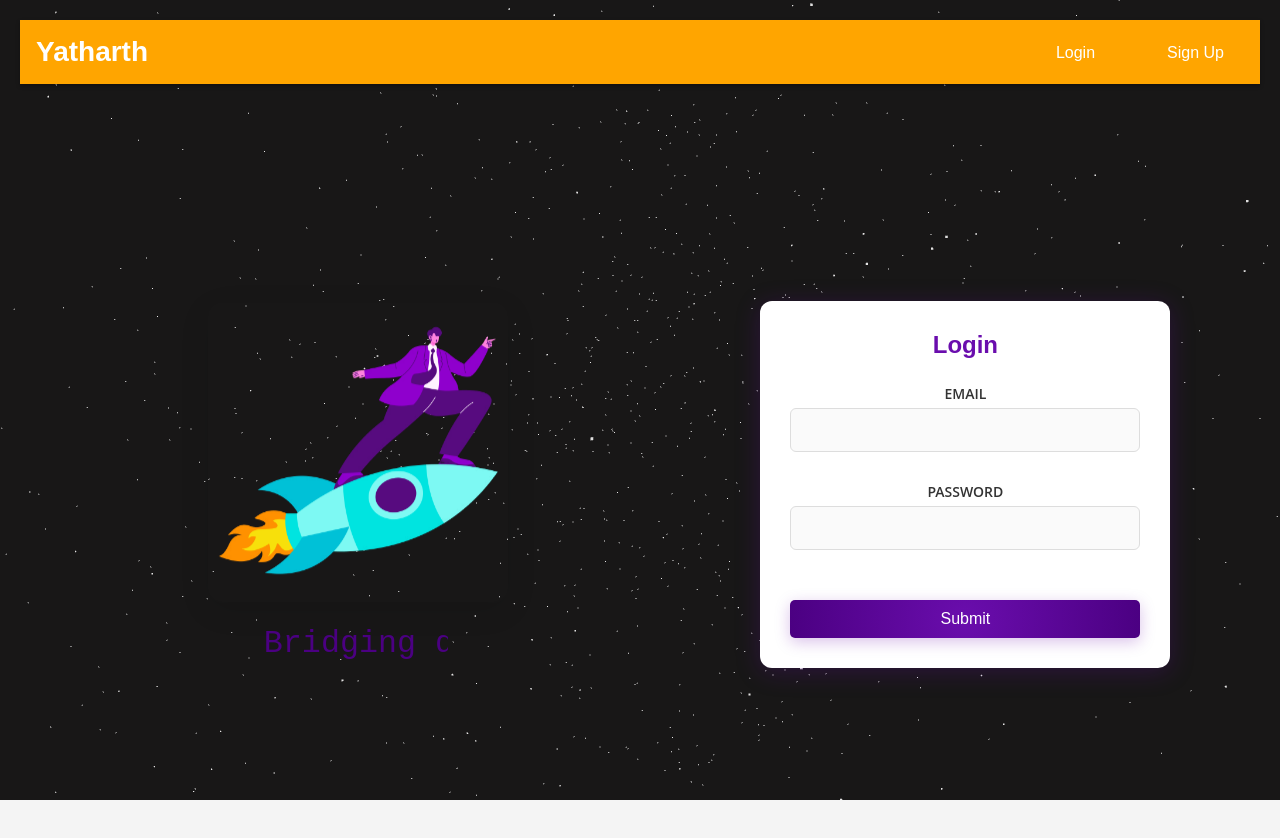
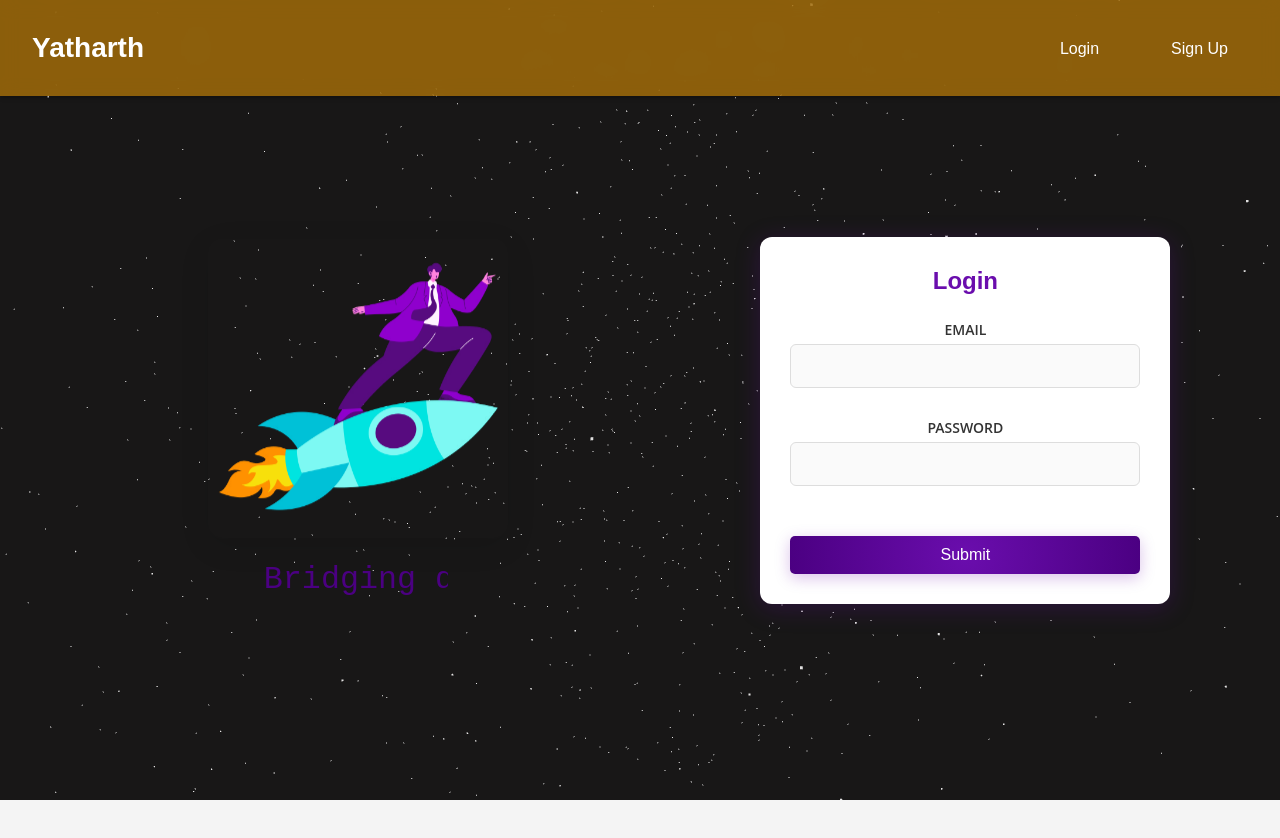
Before and after one commit to Aadithya-J/sih24, a React (Vite) app in the folder frontend/: page /login in a window 1280 px wide. Shown: the top 838 px of the page. Built offline with nearby package versions, Linux system fonts and the light colour scheme.

Commit message:
navbar stick

```diff
--- a/frontend/src/components/Navbar/Navbar.css
+++ b/frontend/src/components/Navbar/Navbar.css
@@ -1,17 +1,17 @@
 /* Basic styling for the navbar */
 .navbar {
-  position: static;
-  top: 0;
+  position: fixed; /* Fixes the navbar at the top */
+  top: 0; /* Aligns the navbar to the top of the viewport */
+  left: 0; /* Aligns the navbar to the left edge */
+  right: 0; /* Aligns the navbar to the right edge */
   z-index: 1000;
-  padding: 1rem;
+  padding: 2rem;
   box-shadow: 0 2px 4px rgba(0, 0, 0, 0.3); /* Soft shadow */
   backdrop-filter: blur(10px); /* Blurs the background */
   color: #fff; /* White text for contrast */
   transition: background-color 0.3s;
-  background: orange;
+  background: rgba(255, 165, 0, 0.5);
 }
-
-
 
 
 
@@ -166,7 +166,9 @@
 }
 .theme-toggle-button{
   margin-left: 500px;
-  border-radius: 100%;;
+  border-radius: 100%;
+  width: 30px;
+  height: 30px;
 }
 /* Mobile toggle styling */
 .navbar__toggle {
--- a/frontend/src/pages/roadmap/generateRoadmap.css
+++ b/frontend/src/pages/roadmap/generateRoadmap.css
@@ -1,11 +1,6 @@
 /* General Styling */
 body {
-  font-family: 'Lora', serif;
-  margin: 0;
-  padding: 0;
-  background-color: #f4f4f4;
-  min-height: 100vh;
-  color: #333;
+  background-color: #fff; /* General background color */
 }
 
 /* Roadmap Container */
@@ -14,8 +9,31 @@ body {
   flex-direction: column;
   align-items: center;
   padding: 20px;
-  background-color: #f4f4f4;
+  background-color: #fff;
   min-height: 100vh;
+}
+
+/* Roadmap Content Styling */
+.roadmap-content {
+  width: 100%;
+  max-width: 1200px;
+  background: #fff;
+  border-radius: 16px;
+  box-shadow: 0 8px 16px rgba(0, 0, 0, 0.2);
+  padding: 30px;
+}
+
+/* Zoom Controls */
+.react-flow__controls {
+  color: black; /* Color of zoom control icons */
+}
+
+.react-flow__zoom-in, .react-flow__zoom-out {
+  fill: black; /* SVG icon color */
+}
+
+.react-flow__zoom-in-icon, .react-flow__zoom-out-icon {
+  color: black; /* Font-based icon color */
 }
 
 /* Header Styling */
@@ -80,16 +98,6 @@ body {
   margin-bottom: 20px;
 }
 
-/* Roadmap Content Styling */
-.roadmap-content {
-  width: 100%;
-  max-width: 1200px;
-  background: #fff;
-  border-radius: 16px;
-  box-shadow: 0 8px 16px rgba(0, 0, 0, 0.2);
-  padding: 30px;
-}
-
 /* Roadmap Title Section */
 .roadmap-title-section {
   text-align: center;
@@ -123,6 +131,7 @@ body {
   opacity: 0;
   transform: translateY(10px);
   animation: fadeIn 0.5s forwards;
+  will-change: opacity, transform; /* Optimization for animation */
 }
 
 @keyframes fadeIn {
@@ -193,7 +202,6 @@ body {
 }
 
 /* Graph Node & Edge Styling */
-/* Graph Node Styling */
 .react-flow__node {
   font-family: 'Lora', serif;
   font-size: 16px;
@@ -204,6 +212,7 @@ body {
   color: #333;
   box-shadow: 0 6px 12px rgba(0, 0, 0, 0.2);
   transition: background-color 0.3s ease, box-shadow 0.3s ease, transform 0.3s ease;
+  will-change: background-color, box-shadow, transform; /* Optimization for animation */
 }
 
 .react-flow__node:hover {
@@ -218,6 +227,7 @@ body {
   stroke: #007bff;
   transition: stroke 0.3s ease;
   stroke-dasharray: 5, 5;
+  will-change: stroke; /* Optimization for animation */
 }
 
 .react-flow__edge:hover {
```
